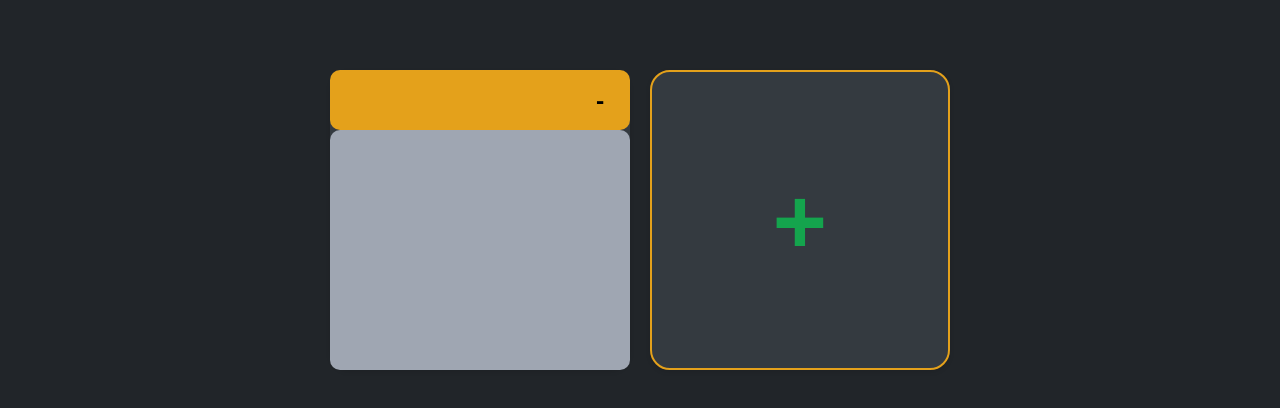
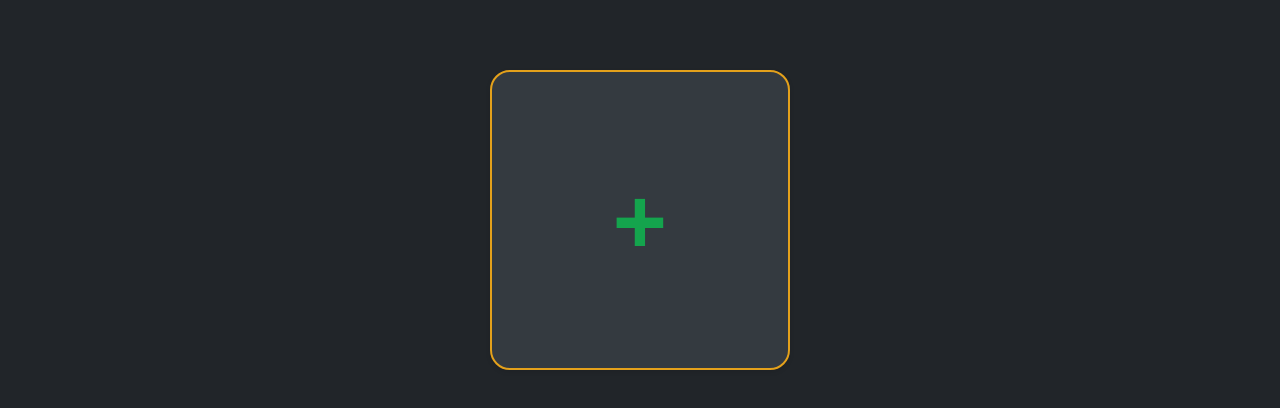
Before and after one commit to semper-proficiens/programmerq, a React (Create React App) app in the folder react-app/: page /services/dailyprogrammer in a window 1280 px wide. Shown: the part 310-718 px from the top of the page. Built offline with nearby package versions, Linux system fonts and the light colour scheme.

Commit message:
Add widget ability to delete widget and get back the options

```diff
--- a/react-app/src/components/DailyProgrammerPage.js
+++ b/react-app/src/components/DailyProgrammerPage.js
@@ -9,7 +9,7 @@ const dummyOptions = [
 ];
 
 function DailyProgrammerPage() {
-    const [widgets, setWidgets] = useState([  { title: '' }]);
+    const [widgets, setWidgets] = useState([ ]);
 
 
     const [showOptions, setShowOptions] = useState(false);
@@ -18,12 +18,17 @@ function DailyProgrammerPage() {
 
     const handleAddWidget = () => {
         setShowOptions(true);
+        if (options.length === 0) {
+            alert("There are no more options to select.");
+            return;
+        }
     };
 
     const handleRemoveWidget = (index) => {
         const newWidgets = [...widgets];
         newWidgets.splice(index, 1);
         setWidgets(newWidgets);
+        setOptions([...options, { title: widgets[index].title, content: widgets[index].content }]);
     };
 
     const handleSelectOption = (option) => {
```
